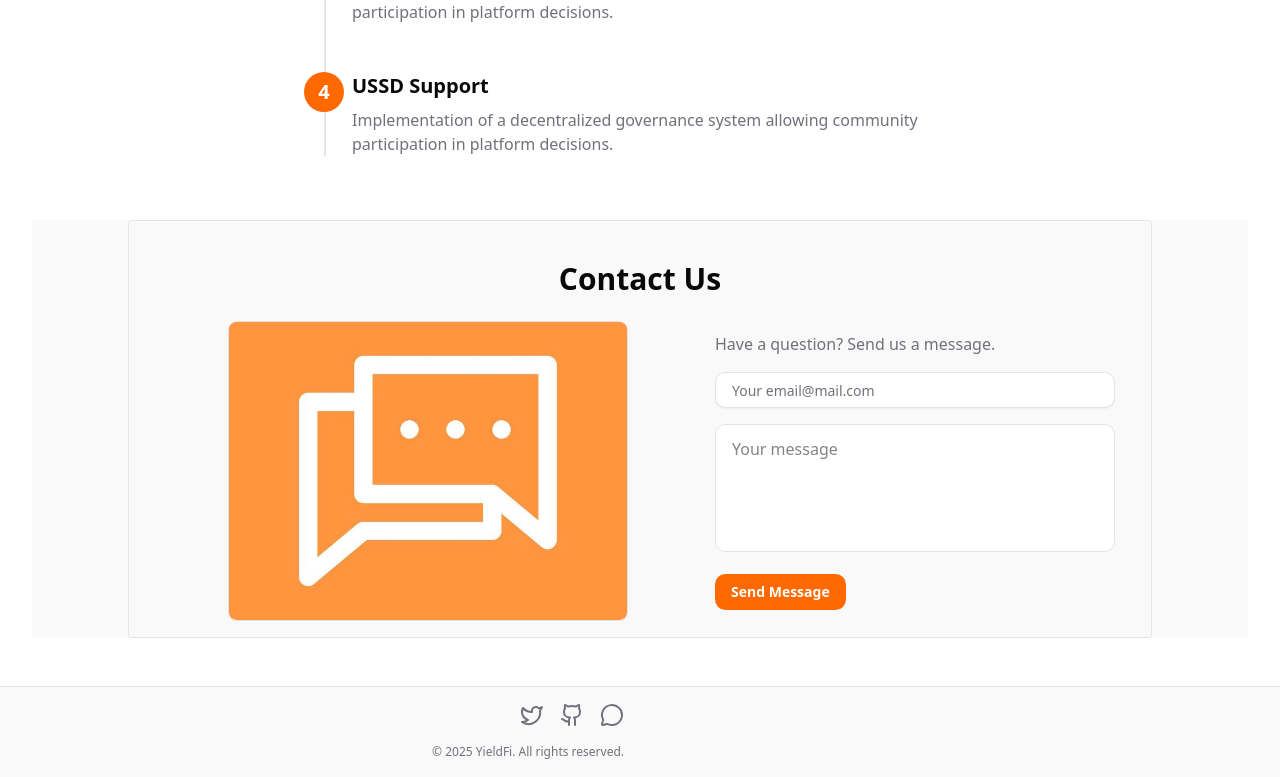
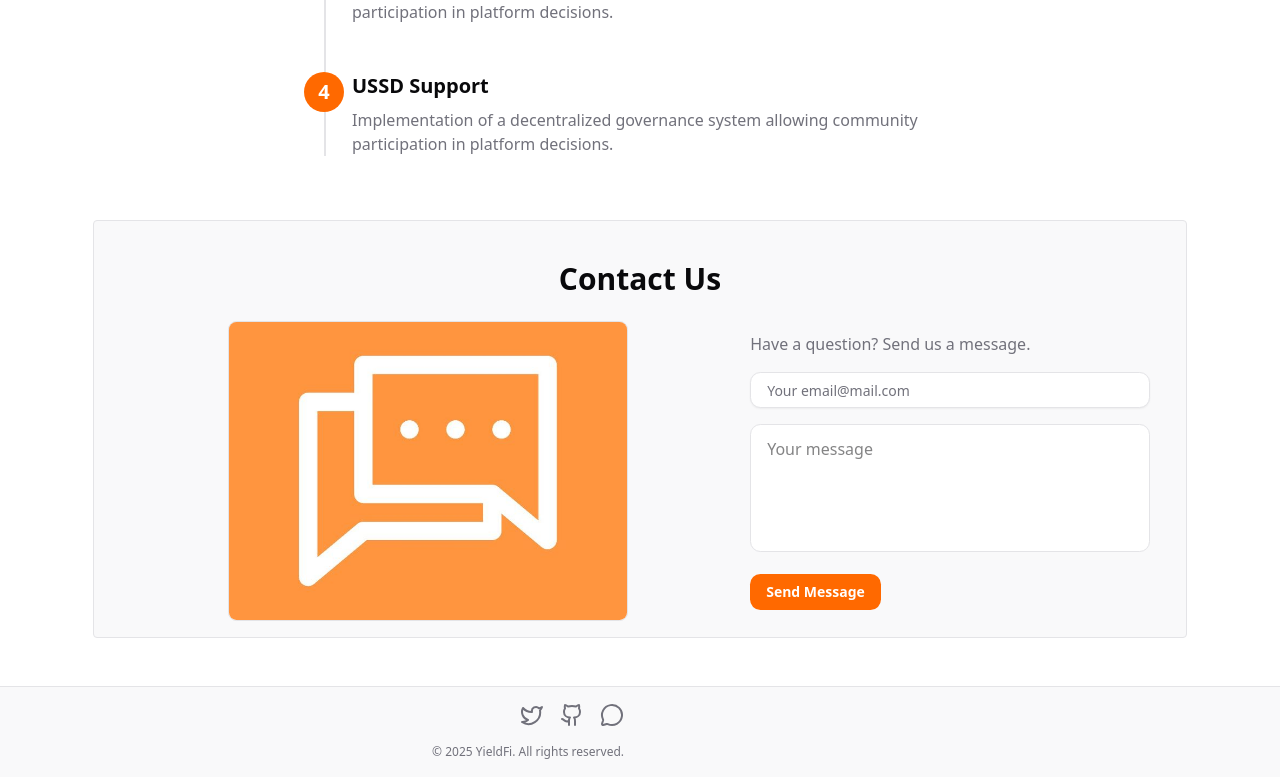
Before and after one commit to Biokes/stakebar, a Next.js app in the folder frontend/: page / in a window 1280 px wide. Shown: the part 2820-3597 px from the top of the page. Built offline with nearby package versions, Linux system fonts and the light colour scheme.

Commit message:
fix contact section overflow

```diff
--- a/frontend/app/page.tsx
+++ b/frontend/app/page.tsx
@@ -216,8 +216,8 @@ export default function Home() {
   };
 
   const ContactUs = () => (
-    <div className="flex flex-col justify-center items-center bg-muted/50">
-      <div className="flex flex-col justify-center rounded w-full border border-border py-4 max-w-5xl px-6">
+    <div className="flex flex-col justify-center items-center ">
+      <div className="flex flex-col justify-center rounded w-[90%] border border-border py-4 px-6 bg-muted/50">
         <h1 className="text-3xl font-bold text-center w-full py-6">Contact Us</h1>
         <div className="flex flex-col md:flex-row gap-6 px-3 justify-center items-center w-full">
           <aside className="relative min-h-[300px] max-h-[400px] mx-auto overflow-hidden rounded-md border border-border w-full max-w-[400px]">
@@ -234,10 +234,10 @@ export default function Home() {
             </p>
             <form className="space-y-4">
               <Input type="email" placeholder="Your email@mail.com"
-                className="w-full px-4 py-3 rounded-lg bg-background border border-border focus:ring-2 focus:ring-primary focus:border-primary transition-colors"
+                className="w-full px-4 py-3 rounded-lg bg-background border border-border focus:ring-1 focus:ring-primary focus:border-primary transition-colors"
               />
               <textarea
-                className="resize-none w-full px-4 py-3 rounded-lg bg-background border border-border focus:ring-2 focus:ring-primary focus:border-primary transition-colors h-32"
+                className="resize-none w-full px-4 py-3 rounded-lg bg-background border border-border focus:ring-1 focus:ring-primary focus:border-primary transition-colors h-32 dark:bg-muted/50"
                 placeholder="Your message"
               ></textarea>
               <Button type="submit" >
```
Also changed, not shown: 1 other file (tests, documents, lock files or other folders).
